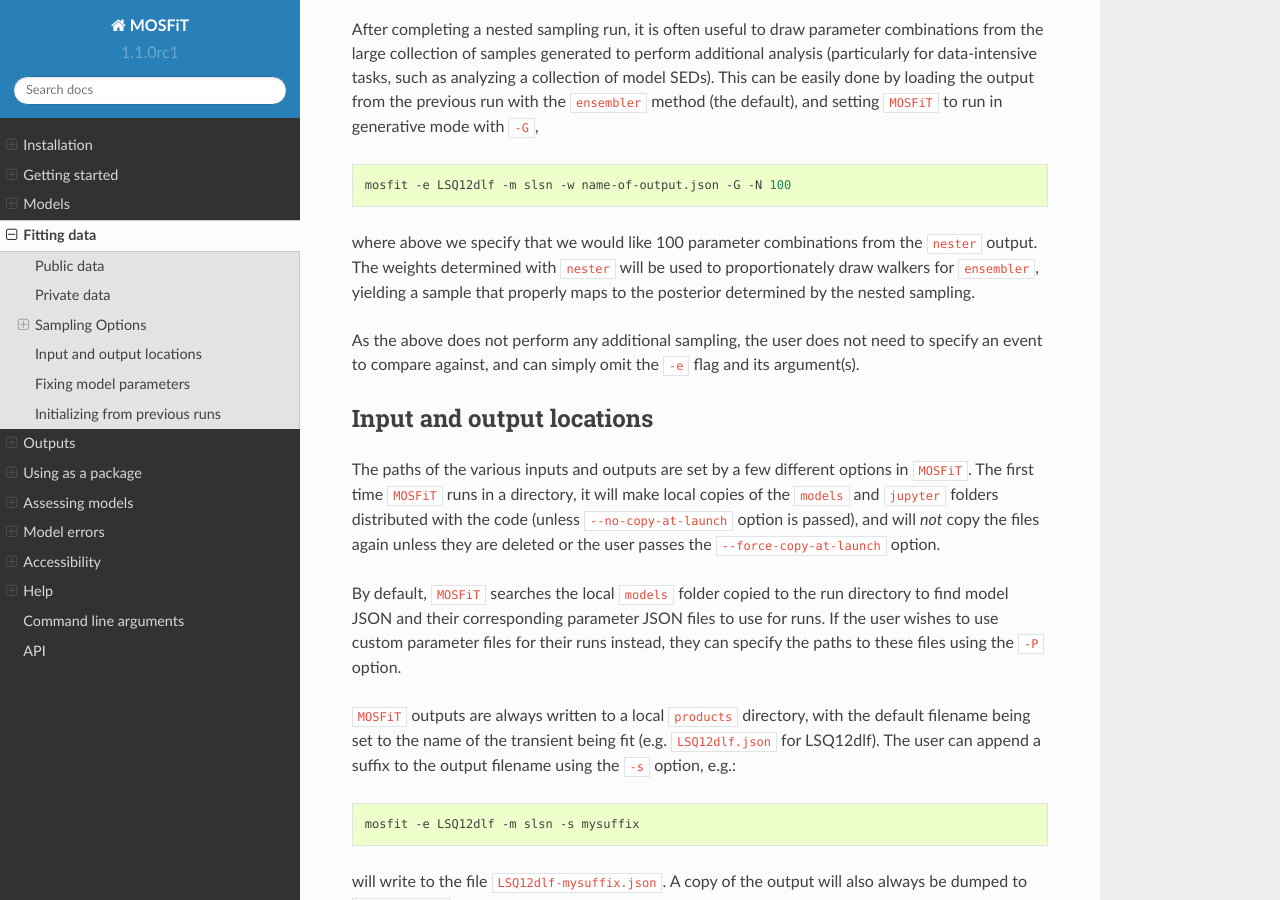
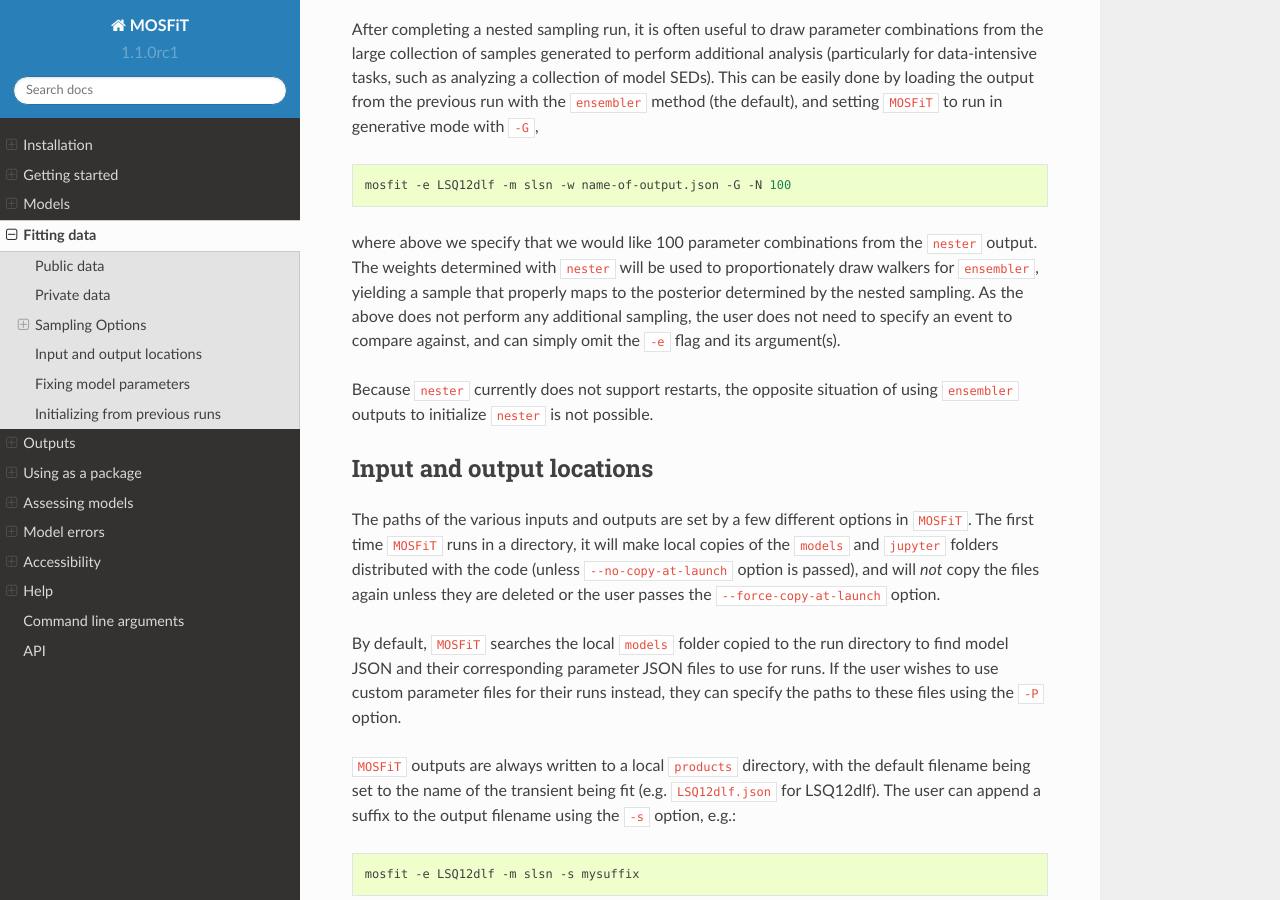
Before and after one commit to guillochon/MOSFiT, a Sphinx documentation site: the page built from docs/fitting.rst, in a window 1280 px wide and 900 px high, scrolled down 4851 px. Built offline with Sphinx 7.4.7 and the Read the Docs theme 2.0.0, drawn with Linux system fonts in a browser that asks for light colours.

Commit message:
DOCS: add note on opposite not being possible

```diff
--- a/docs/fitting.rst
+++ b/docs/fitting.rst
@@ -163,9 +163,9 @@ After completing a nested sampling run, it is often useful to draw parameter com
 
     mosfit -e LSQ12dlf -m slsn -w name-of-output.json -G -N 100
 
-where above we specify that we would like 100 parameter combinations from the ``nester`` output. The weights determined with ``nester`` will be used to proportionately draw walkers for ``ensembler``, yielding a sample that properly maps to the posterior determined by the nested sampling.
+where above we specify that we would like 100 parameter combinations from the ``nester`` output. The weights determined with ``nester`` will be used to proportionately draw walkers for ``ensembler``, yielding a sample that properly maps to the posterior determined by the nested sampling. As the above does not perform any additional sampling, the user does not need to specify an event to compare against, and can simply omit the ``-e`` flag and its argument(s).
 
-As the above does not perform any additional sampling, the user does not need to specify an event to compare against, and can simply omit the ``-e`` flag and its argument(s).
+Because ``nester`` currently does not support restarts, the opposite situation of using ``ensembler`` outputs to initialize ``nester`` is not possible.
 
 .. _io:
 
```
